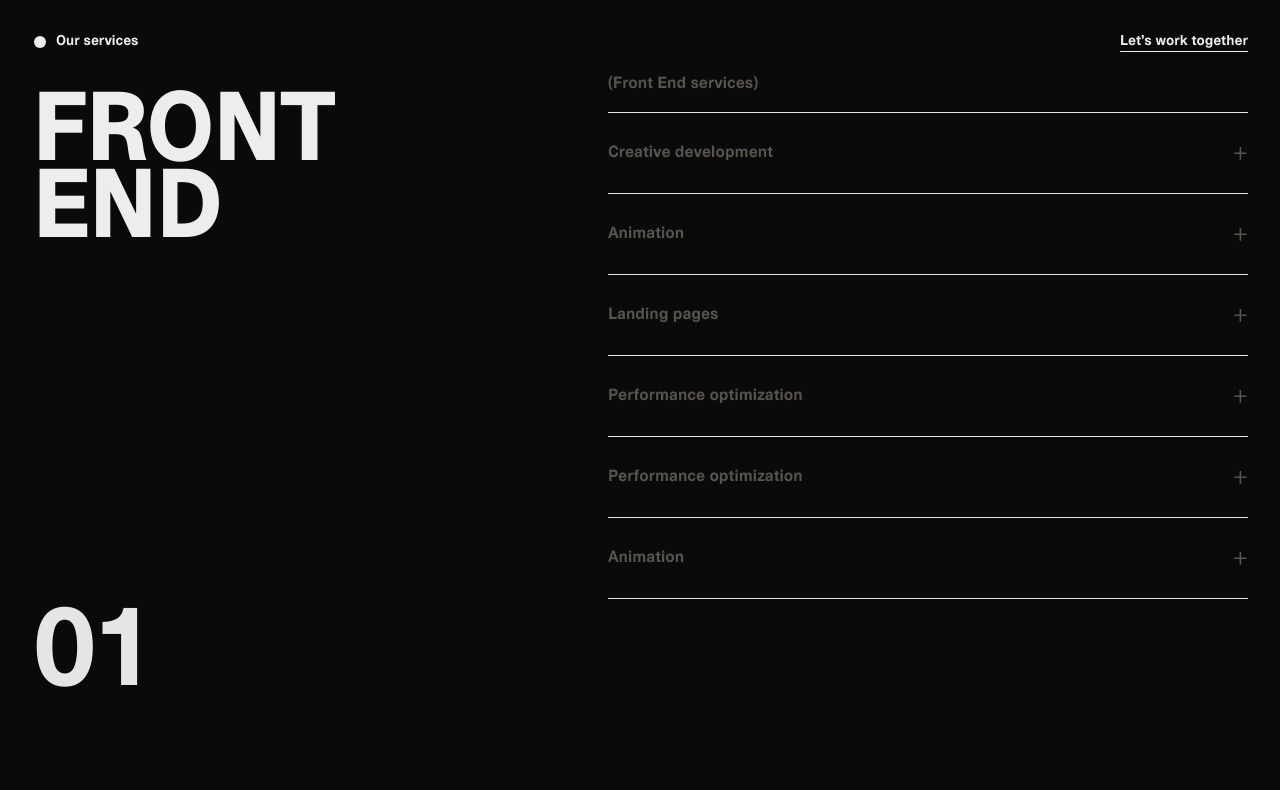
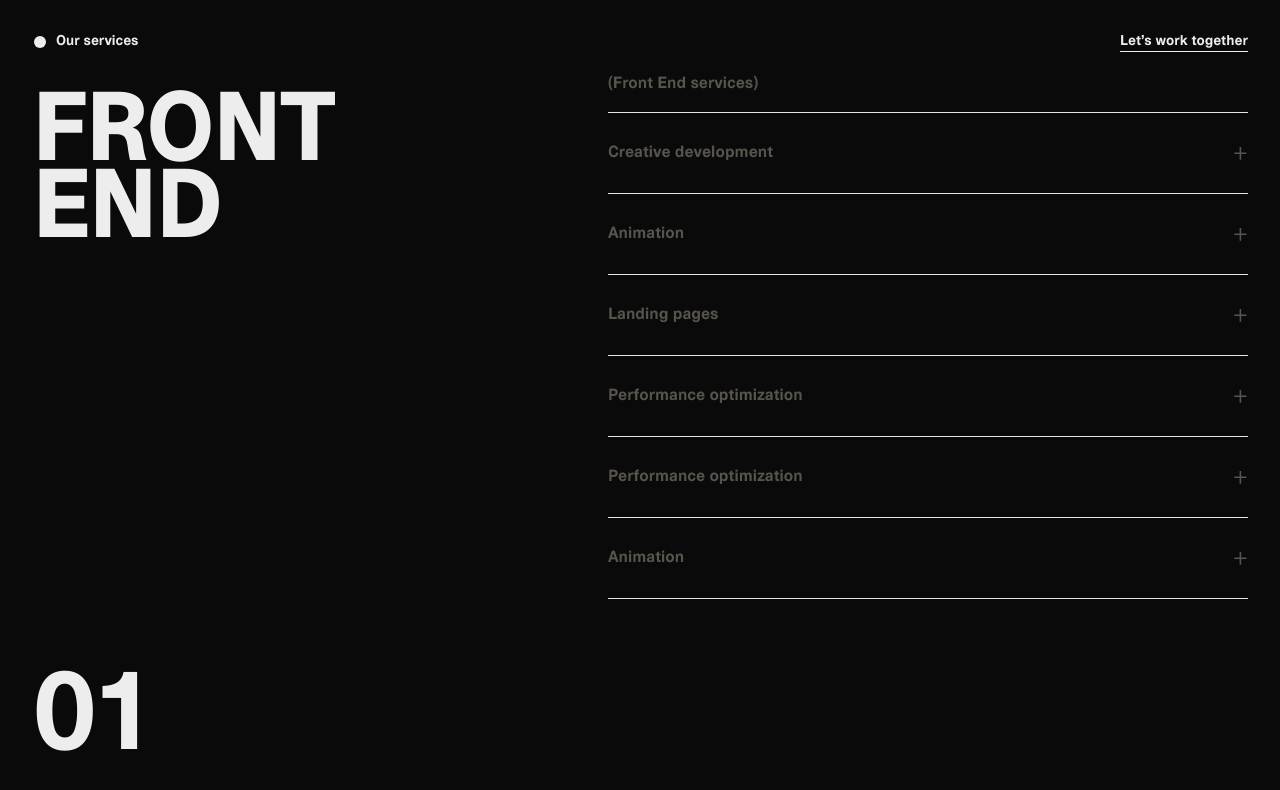
Before and after one commit to vli777/plaid, a Next.js app in the folder landing/: page / in a window 1280 px wide. Shown: the top 790 px of the page. Built offline with nearby package versions, Linux system fonts and the light colour scheme; no server answers.

Commit message:
refactor, style(PanelTitle): change positioning to absolute and adjust padding

```diff
--- a/landing/src/components/PanelTitle.tsx
+++ b/landing/src/components/PanelTitle.tsx
@@ -7,14 +7,19 @@ export interface PanelTitleProps {
 export default function PanelTitle({ panel }: PanelTitleProps) {
   return (
     <div
-      className="fixed inset-y-16 left-0 w-[360px] flex flex-col justify-between px-8 py-6
+      className="
+        absolute
+        inset-y-0 left-0
+        w-[360px]
+        flex flex-col justify-between
+        px-8 py-6
       "
     >
-      <h1 className="text-6xl md:text-8xl tracking-tight leading-[0.8] font-extrabold uppercase">
+      <h1 className="text-6xl md:text-8xl tracking-tight leading-[0.8] pt-16 font-extrabold uppercase">
         {panel.title}
       </h1>
 
-      <div className="text-[5rem] md:text-[7rem] font-bold leading-none tracking-tighter text-stone-200">
+      <div className="text-[5rem] md:text-[7rem] font-bold leading-none tracking-tighter">
         {panel.order < 10 ? `0${panel.order}` : panel.order}
       </div>
     </div>
```
